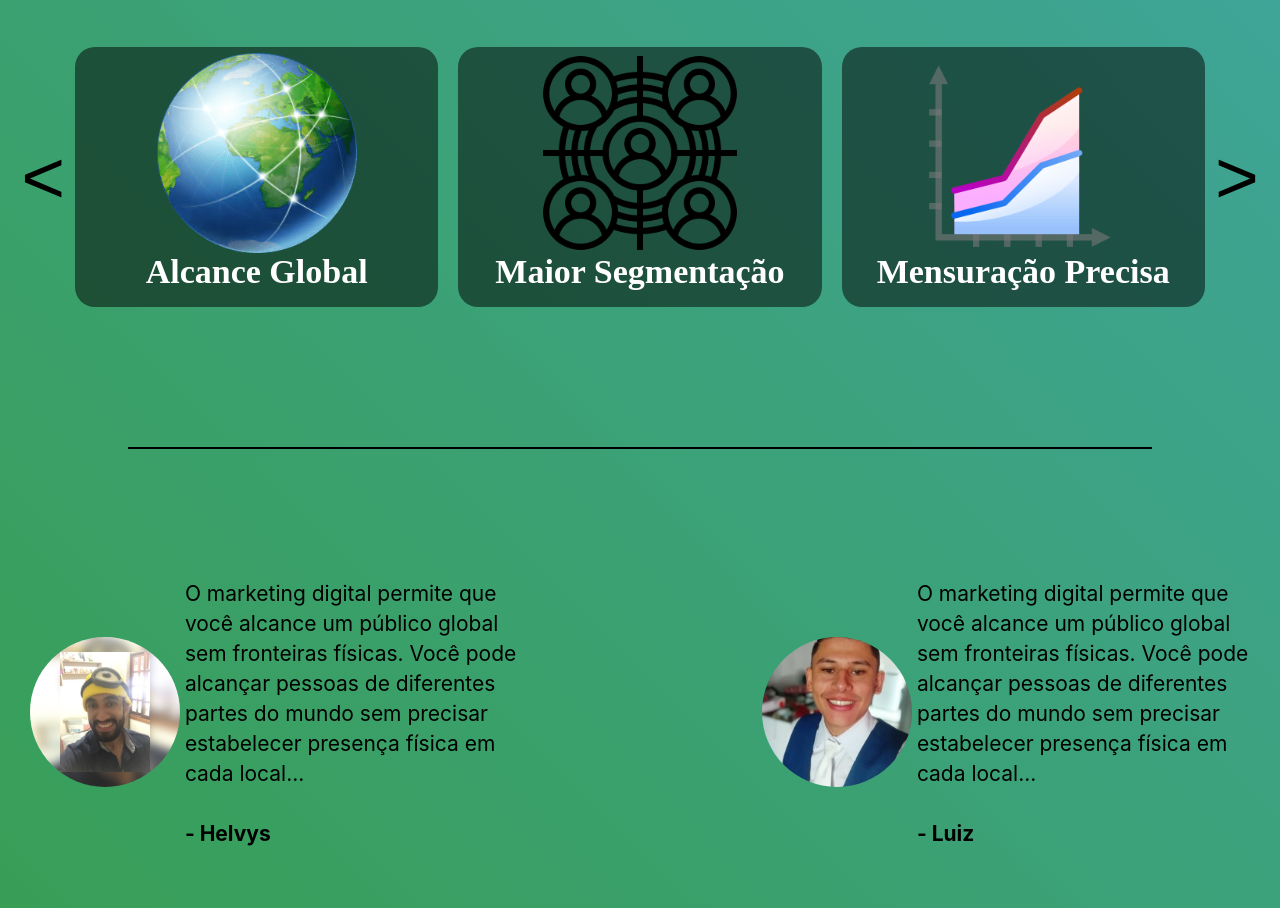
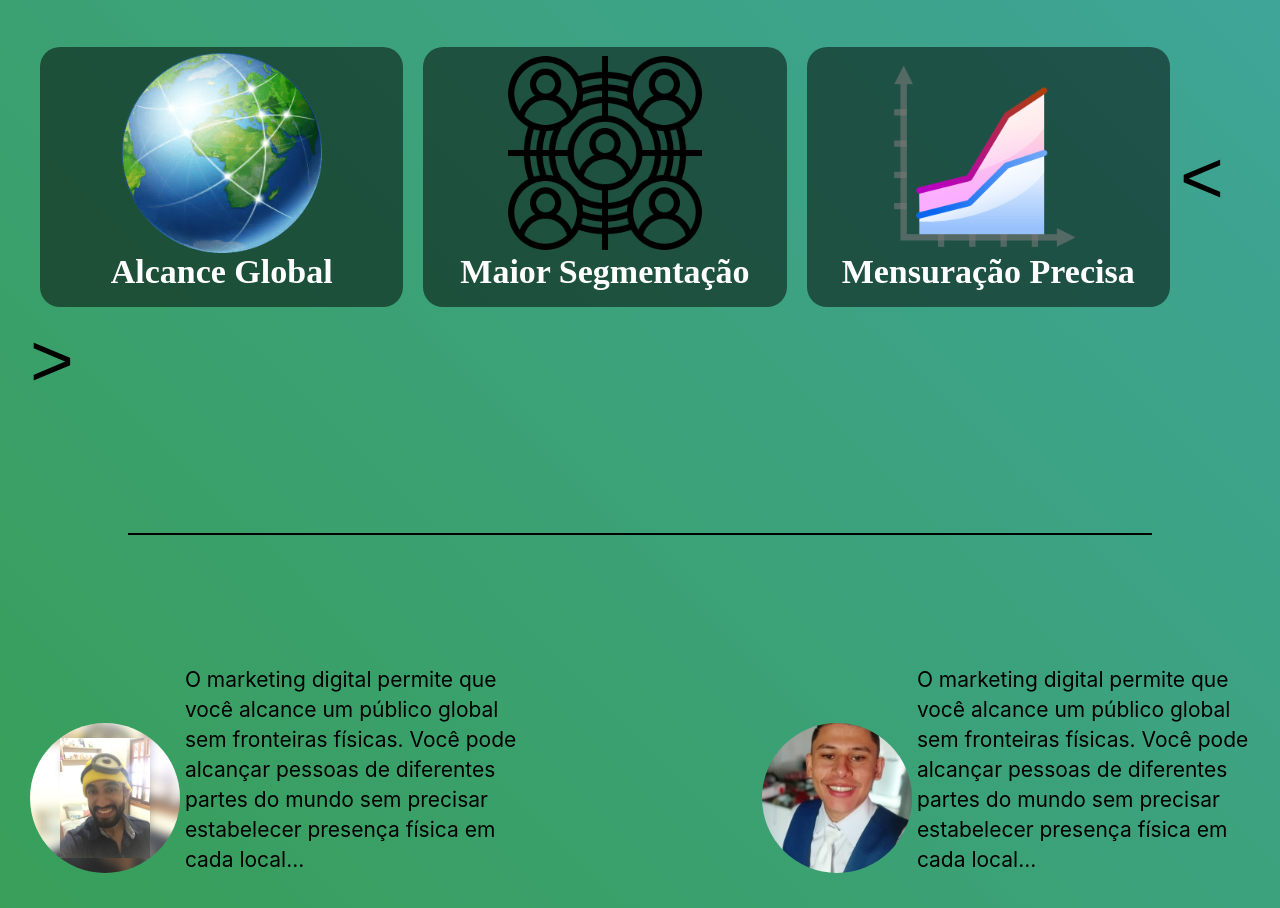
Before and after one commit to Mykon89/landing-page, an Angular app: page / in a window 1280 px wide. Shown: the part 1700-2608 px from the top of the page. Built offline with nearby package versions, Linux system fonts and the light colour scheme.

Commit message:
setas do carousel enviado para abaixo das imagens

```diff
--- a/src/app/components/main/goals/goals.component.css
+++ b/src/app/components/main/goals/goals.component.css
@@ -46,7 +46,7 @@
 .flip-card {
   width: 445px;
   height: 280px;
-  perspective: 2500px;
+  perspective: 2500px; /* Define a forma do flip */
 }
 
 .flip-card-inner {
--- a/src/app/components/main/goals/goals.component.html
+++ b/src/app/components/main/goals/goals.component.html
@@ -4,9 +4,6 @@
   </div>
   <div class="goals-content">
     <div class="carousel-container">
-      <button (click)="scrollCarousel('left')" class="carousel-button">
-        <
-      </button>
       <div class="carousel">
         <div class="flip-card carousel-item" *ngFor="let goal of goals">
           <div class="flip-card-inner">
@@ -20,9 +17,8 @@
           </div>
         </div>
       </div>
-      <button (click)="scrollCarousel('right')" class="carousel-button">
-        >
-      </button>
     </div>
+    <button (click)="scrollCarousel('left')" class="carousel-button"><</button>
+    <button (click)="scrollCarousel('right')" class="carousel-button">></button>
   </div>
 </div>
```
